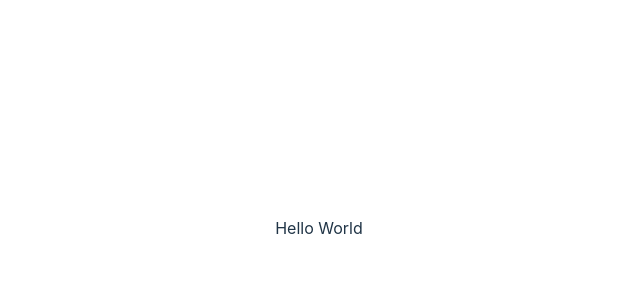
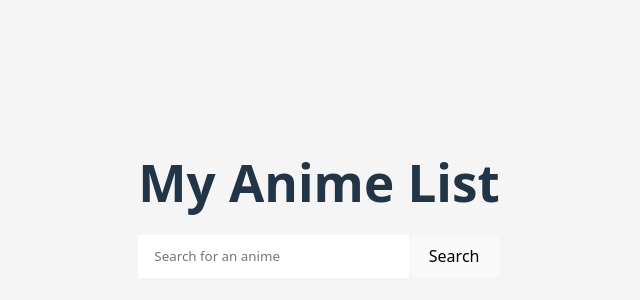
Before and after one commit to mirzavic4869/anime-list, a Vue app: page / in a window 1280 px wide. Shown: the part 172-472 px from the top of the page, without its empty margins (321-961 px from the left). Built offline with nearby package versions, Linux system fonts and the light colour scheme.

Commit message:
add fuction and styling

```diff
--- a/src/App.vue
+++ b/src/App.vue
@@ -16,13 +16,201 @@
 		fetch(url)
 			.then((res) => res.json())
 			.then((res) => {
-				search_results.value = res.results;
+				search_results.value = res.data;
 			});
 	};
+
+	const handleInput = (e) => {
+		if (!e.target.value) {
+			search_results.value = [];
+		}
+	};
+
+	const addAnime = (anime) => {
+		search_results.value = [];
+		query.value = "";
+
+		my_anime.value.push({
+			id: anime.mal_id,
+			title: anime.title,
+			image: anime.image.jpg.image_url,
+			total_episodes: anime.episodes,
+			watched_episodes: 0,
+		});
+
+		localStorage.setItem("my_anime", JSON.stringify(my_anime.value));
+	};
+
+	const increaseWatch = (anime) => {
+		anime.watched_episodes++;
+		localStorage.setItem("my_anime", JSON.stringify(my_anime.value));
+	};
+	const decreaseWatch = (anime) => {
+		anime.watched_episodes--;
+		localStorage.setItem("my_anime", JSON.stringify(my_anime.value));
+	};
+
+	onMounted(() => {
+		my_anime.value = JSON.parse(localStorage.getItem("my_anime")) || [];
+	});
 </script>
 
 <template>
-	<main>Hello World</main>
+	<main>
+		<h1>My Anime List</h1>
+		<form @submit.prevent="searchAnime">
+			<input type="text" placeholder="Search for an anime" v-model="query" @input="handleInput" />
+			<button type="submit">Search</button>
+		</form>
+
+		<div class="results" v-if="search_results.length > 0">
+			<div class="result" v-for="anime in search_results">
+				<img :src="anime.images.jpg.image_url" alt="picture" />
+				<div class="details">
+					<h3>{{ anime.title }}</h3>
+					<p :title="anime.synopsis" v-if="anime.synopsis">{{ anime.synopsis.slice(0, 120) }} ...</p>
+					<span class="flex-1"></span>
+					<button @click="addAnime(anime)">Add to my anime</button>
+				</div>
+			</div>
+		</div>
+
+		<div class="myanime" v-if="my_anime.length > 0">
+			<h2>My Anime</h2>
+
+			<div v-for="anime in my_anime_asc" class="anime">
+				<img :src="anime.image" />
+				<h3>{{ anime.title }}</h3>
+				<div class="flex-1"></div>
+				<span class="episodes"> {{ anime.watched_episodes }} / {{ anime.total_episodes }} </span>
+				<button v-if="anime.watched_episodes !== anime.total_episodes" @click="increaseWatch(anime)">+</button>
+				<button v-if="anime.watched_episodes > 0" @click="decreaseWatc(anime)">-</button>
+			</div>
+		</div>
+	</main>
 </template>
 
-<style></style>
+<style>
+	* {
+		margin: 0;
+		padding: 0;
+		box-sizing: border-box;
+		font-family: system-ui, -apple-system, BlinkMacSystemFont, "Segoe UI", Roboto, Oxygen, Ubuntu, Cantarell, "Open Sans", "Helvetica Neue", sans-serif;
+	}
+
+	body {
+		background-color: whitesmoke;
+	}
+
+	main {
+		margin: 0 auto;
+		max-width: 768px;
+		padding: auto 1.5rem;
+	}
+
+	h1 {
+		text-align: center;
+		margin-bottom: 1.5rem;
+	}
+
+	form {
+		display: flex;
+		max-width: 480px;
+		margin: 0 auto 1.5rem;
+	}
+
+	form input {
+		appearance: none;
+		outline: none;
+		border: none;
+		background: white;
+
+		display: block;
+		color: cadetblue;
+		font-size: 1.125 rem;
+		padding: 0.5rem 1rem;
+		width: 100%;
+	}
+
+	.results {
+		background-color: white;
+		border-radius: 0.5 rem;
+		box-shadow: 0 2px 4px rgba(0, 0, 0, 0.1);
+		max-height: 480px;
+		overflow-y: scroll;
+		margin-bottom: 1.5rem;
+	}
+
+	.result {
+		display: flex;
+		margin: 1rem;
+		padding: 1rem;
+		border: 1px solid #ccc;
+		border-radius: 0.5rem;
+		transition: 0.4s;
+	}
+
+	.result img {
+		width: 100px;
+		border-radius: 1rem;
+		margin-right: 1rem;
+	}
+
+	.details {
+		flex: 1 1 0%;
+		display: flex;
+		align-items: flex-start;
+		flex-direction: column;
+	}
+
+	.flex-1 {
+		flex: 1 1 0%;
+	}
+
+	.details h3 {
+		font-size: 1.25rem;
+		margin-bottom: 0.5rem;
+	}
+
+	.details p {
+		font-size: 0.875rem;
+		line-height: 1.4;
+		margin-bottom: 0.5rem;
+	}
+
+	.details .button {
+		margin-left: auto;
+	}
+
+	.mayanime .anime {
+		display: flex;
+		align-items: center;
+		margin-bottom: 1.5rem;
+		background-color: white;
+		padding: 1rem;
+		border-radius: 0.5rem;
+		box-shadow: 0px 2px 4px rgba(0, 0, 0, 0.1);
+	}
+
+	.anime img {
+		width: 72px;
+		height: 72px;
+		object-fit: cover;
+		border-radius: 1rem;
+		margin-right: 1rem;
+	}
+
+	.anime h3 {
+		color: burlywood;
+		font-size: 1.125rem;
+	}
+
+	.anime .episodes {
+		margin-right: 1rem;
+		color: burlywood;
+	}
+
+	.anime .button:first-of-type {
+		margin-right: 1rem;
+	}
+</style>
```
